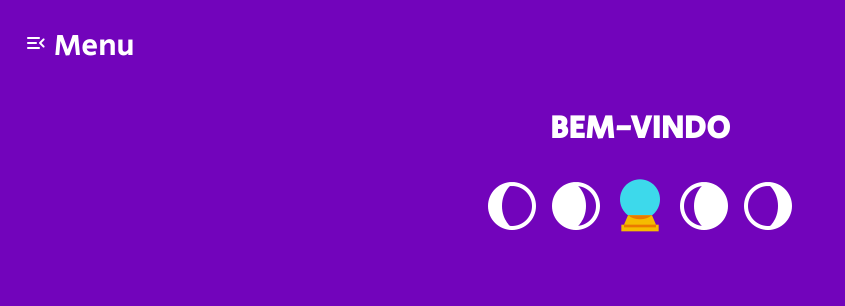
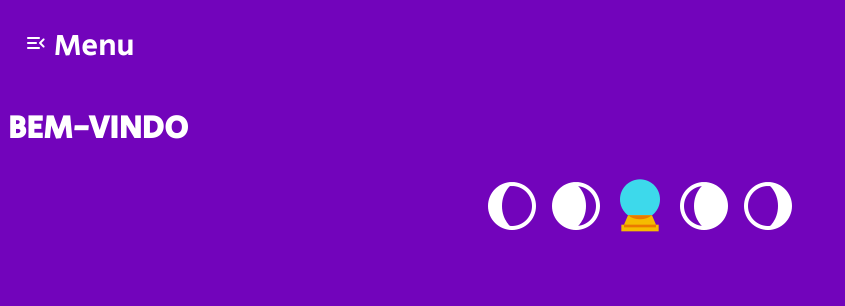
Before and after one commit to LucasRibeiroRJBR/Signos, a Flask app: page / in a window 1280 px wide. Shown: the top 306 px of the page, without its empty margins (0-845 px from the left). Run offline with Flask 2, Linux system fonts and the light colour scheme; some web fonts are replaced.

Commit message:
Melhorias

```diff
--- a/templates/base.html
+++ b/templates/base.html
@@ -106,7 +106,8 @@
         Menu</span>
     </div>
 
-    {% block content %} {% endblock %}
+    {% block content %}
+    {% endblock %}
 
     <script>
       function openNav() {
--- a/templates/index.html
+++ b/templates/index.html
@@ -3,7 +3,7 @@
 
 {% block content %}
 
-<h1 style="text-align: center;">BEM-VINDO</h1>
+<h1>BEM-VINDO</h1>
 
 <div class="luas">
   <img src="../static/img/icons8_waxing_gibbous_64px.png" alt="">
```
